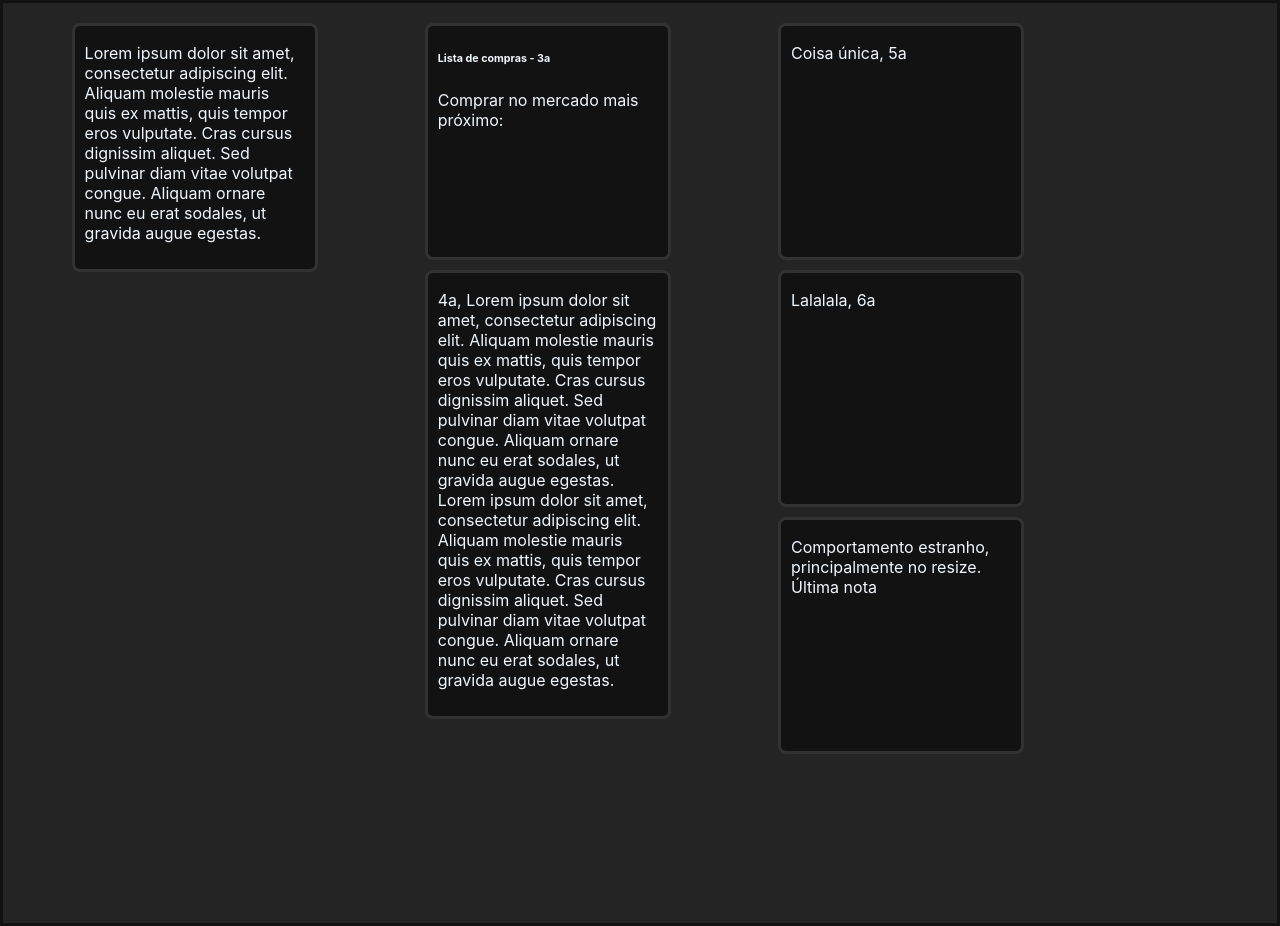
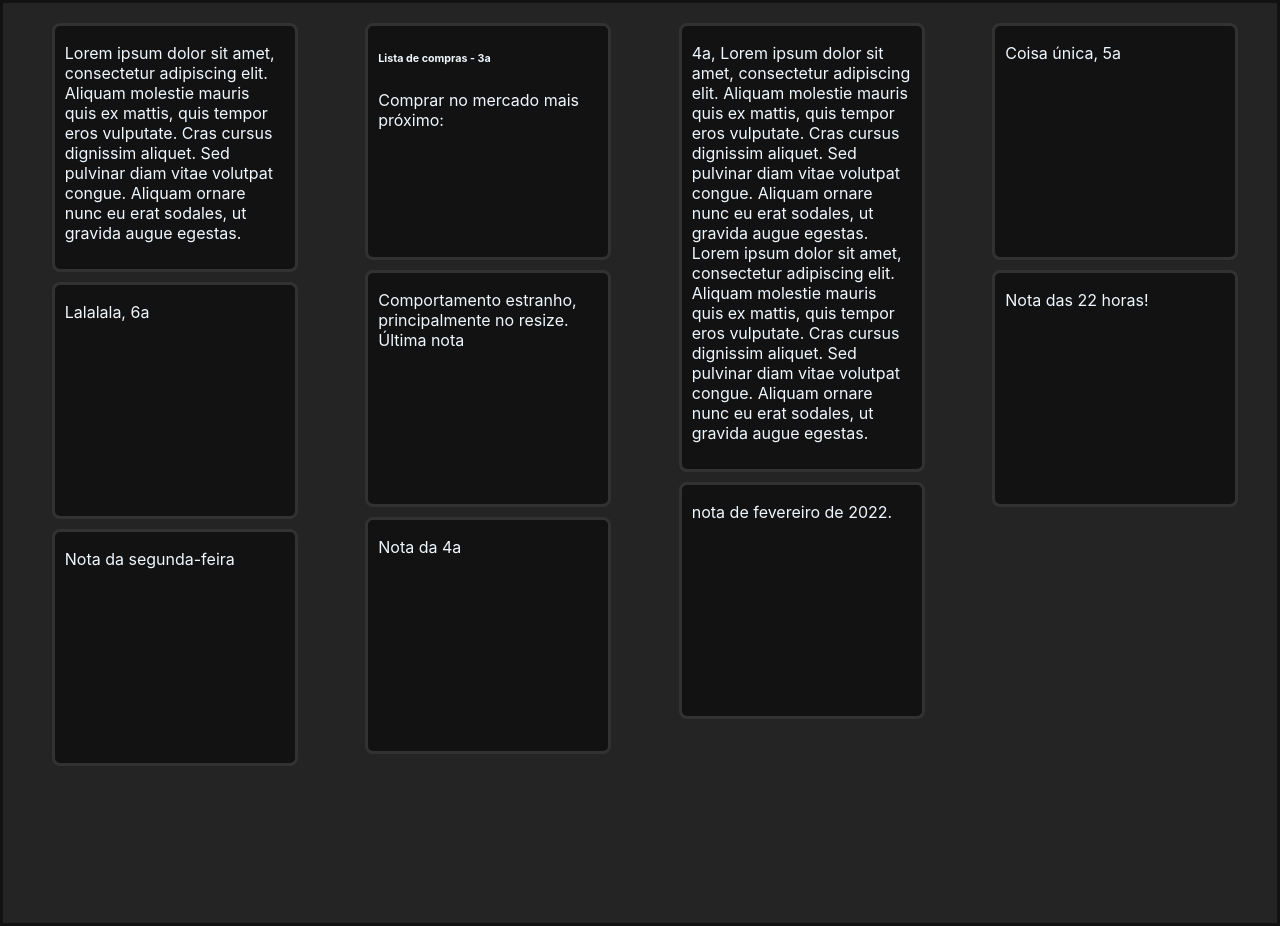
Before and after one commit to RezendeComZ/productivityApp, a React (Create React App) app in the folder front/: page / in a window 1280 px wide. Built offline with nearby package versions, Linux system fonts and the light colour scheme.

Commit message:
front redimencionando

```diff
--- a/front/src/App.js
+++ b/front/src/App.js
@@ -2,7 +2,7 @@ import { useState, useEffect } from 'react';
 import Notas from './components/Notas';
 
 function App() {
-  const [ todasAsNotas, settodasAsNotas] = useState(
+  const baseNotas =
   [
     {
         "_id": "618311c652916b5104f9e7a3",
@@ -28,43 +28,81 @@ function App() {
     {
         "_id": "618311cf52916b5104f9e7a5m",
         "body": "Comportamento estranho, principalmente no resize. Última nota",
+    },
+    {
+        "_id": "id_inventado",
+        "body": "nota de fevereiro de 2022.",
+    },
+    {
+        "_id": "id_inventado2",
+        "body": "Nota das 22 horas!",
+    },
+    {
+        "_id": "id_inventado3",
+        "body": "Nota da segunda-feira",
+    },
+    {
+        "_id": "id_inventado4",
+        "body": "Nota da 4a",
     }
   ]
-  )
 
-  let [ columnsDivsPre, setcolumnsDivsPre ] = useState([])
-  const processNotesByWidth = (noteSize = 250) => Math.floor((window.innerWidth - 20) / noteSize)
-  const notesByWidth = processNotesByWidth()
-  const colunaDaVez = () => Math.max.apply(null, (columnsDivsPre.map(coluna => parseInt(coluna.length))))
+  const [ todasAsNotas, setTodasAsNotas] = useState([])
 
-  const notasDistribuicao = () => {
-    todasAsNotas.forEach(nota => {
-      columnsDivsPre[colunaDaVez()].push(nota)
-      setcolumnsDivsPre(columnsDivsPre)
+  // Tamanho da nota:
+  const noteWidthPx = 260 // Dá para diminuir, olhar também largura
+
+  // Retornando a quantidade de colunas baseado na largura da janela:
+  const columnsCount = () => Math.floor((window.innerWidth - 20) / noteWidthPx)
+
+  // Preparando número de colunas baseado na largura da janela. Retornando array com arrays:
+  let columns  = []
+  const createColumns = () => {
+    for (let i = 0; i < columnsCount(); i++)
+    columns.push([])
+  }
+  createColumns()
+
+  const columnsSize = () => {
+    let size = columns.map(arr => arr.length)
+    return size}
+
+  const columnToBeFill = () => {
+   let smallerValue = Math.min(...columnsSize())
+   let index = columnsSize().findIndex(item => item === smallerValue)
+
+   return index
+  }
+
+  const fillColumns = () => {
+    baseNotas.forEach((note, index) => {
+      if (columnToBeFill() !== -1) { /// precisa disso?
+        columns[columnToBeFill()].push(note)
+      }
     })
   }
 
-  const columnsGenerator = () => {
-    columnsDivsPre = []
-    for (let i = 1; i <= notesByWidth; i++) {
-      columnsDivsPre.push([])
-    }
-    notasDistribuicao()
-  }
+  fillColumns()
 
-  useEffect(() => { // Executa somente uma vez, para criar as colunas na inicialização. Evita loop.
-    columnsGenerator()
+  window.addEventListener('resize', () => {
+    setTimeout(() => {
+      columns  = []
+      createColumns()
+      fillColumns()
+      setTodasAsNotas(columns)
+    }, 500);
+  })
+
+  useEffect(() => { // Executa somente uma vez
+    createColumns()
+    fillColumns()
   }, [])
 
-  window.addEventListener('resize', () => {
-    if (columnsDivsPre.length !== notesByWidth) {
-      columnsGenerator()
-    }
-  })
+// Template:
 
   return (
     <div id="desk">
-    {columnsDivsPre.map((list, index) => {
+    {columns.map((list, index) => {
       return <div className="column" key={index}>
         <Notas notas={list}/>
       </div>
--- a/front/src/components/Header.js
+++ b/front/src/components/Header.js
@@ -1,5 +1,3 @@
-
-
 const Header = ({ msg }) => {
   return (
     <header>
--- a/front/src/components/Notas.js
+++ b/front/src/components/Notas.js
@@ -3,13 +3,11 @@ const Notas = ({ titulo, color, notas}) => {
     <>
       {notas.map((nota) => {
         if (!nota.title) {
-        {/* console.log("sem titulo") */}
         return (
         <div key={nota._id} className="nota">
         <p>{nota.body}</p>
         </div>)
         } else {
-        {/* console.log("com titulo") */}
         return (
         <div key={nota._id} className="nota">
         <h6>{nota.title}</h6>
```
Also changed, not shown: 2 other files (tests, documents, lock files or other folders). Lines whose indentation alone changed are shown as unchanged.
